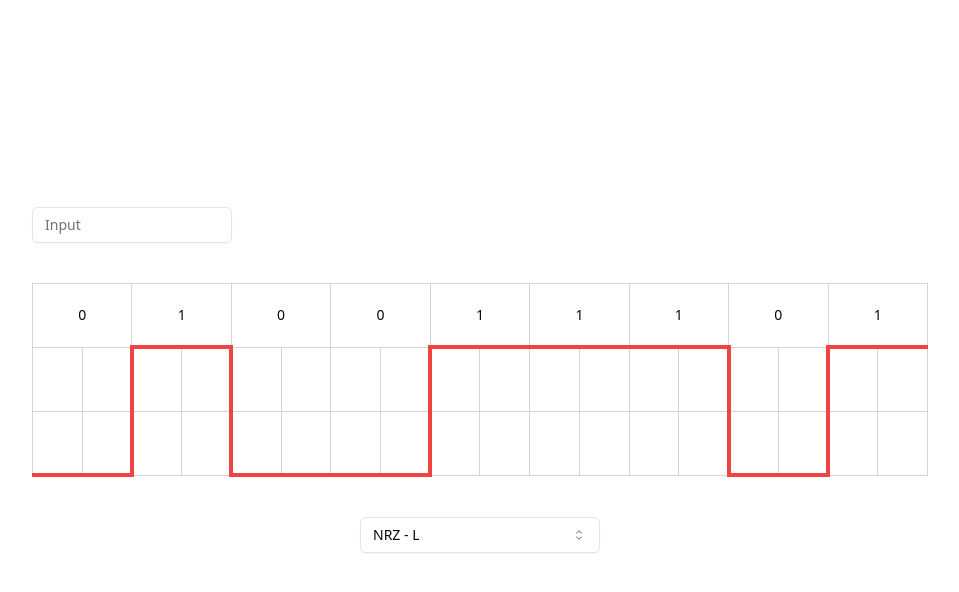
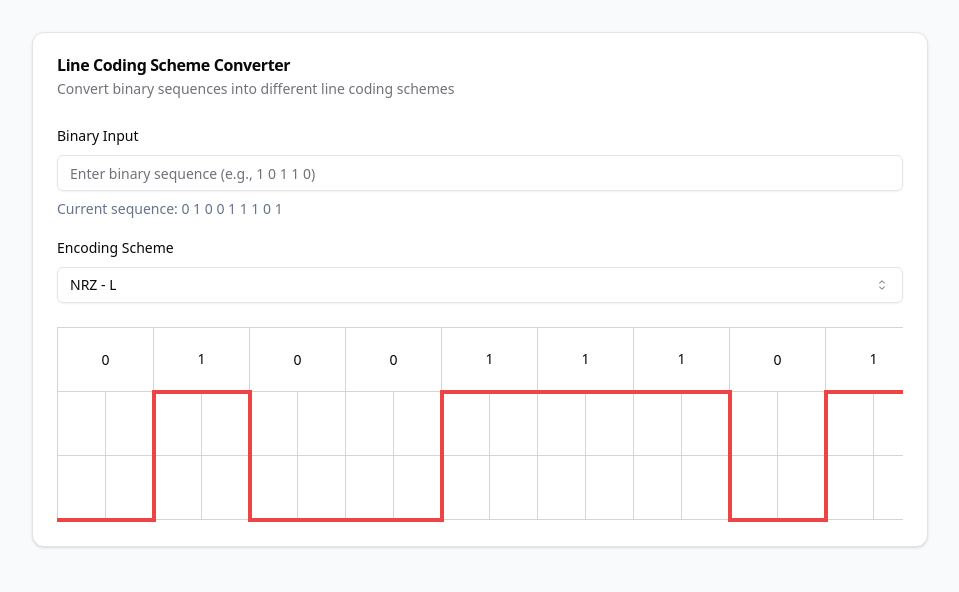
Before and after one commit to harknoel/BontilaoHarkNoelLabExer9, a React (Vite) app: page / in a window 1280 px wide. Shown: the top 592 px of the page, without its empty margins (160-1119 px from the left). Built offline with nearby package versions, Linux system fonts and the light colour scheme.

Commit message:
feat(web): improve UI/UX

```diff
--- a/src/components/Select/SelectComponent.tsx
+++ b/src/components/Select/SelectComponent.tsx
@@ -18,7 +18,7 @@ const SelectComponent = ({
 }) => {
   return (
     <Select value={selectedEncoding} onValueChange={setSelectedEncoding}>
-      <SelectTrigger className="w-[240px]">
+      <SelectTrigger>
         <SelectValue placeholder="Select an encoding technique" />
       </SelectTrigger>
       <SelectContent>
--- /dev/null
+++ b/src/components/ui/alert.tsx
@@ -0,0 +1,59 @@
+import * as React from "react"
+import { cva, type VariantProps } from "class-variance-authority"
+
+import { cn } from "@/lib/utils"
+
+const alertVariants = cva(
+  "relative w-full rounded-lg border px-4 py-3 text-sm [&>svg+div]:translate-y-[-3px] [&>svg]:absolute [&>svg]:left-4 [&>svg]:top-4 [&>svg]:text-foreground [&>svg~*]:pl-7",
+  {
+    variants: {
+      variant: {
+        default: "bg-background text-foreground",
+        destructive:
+          "border-destructive/50 text-destructive dark:border-destructive [&>svg]:text-destructive",
+      },
+    },
+    defaultVariants: {
+      variant: "default",
+    },
+  }
+)
+
+const Alert = React.forwardRef<
+  HTMLDivElement,
+  React.HTMLAttributes<HTMLDivElement> & VariantProps<typeof alertVariants>
+>(({ className, variant, ...props }, ref) => (
+  <div
+    ref={ref}
+    role="alert"
+    className={cn(alertVariants({ variant }), className)}
+    {...props}
+  />
+))
+Alert.displayName = "Alert"
+
+const AlertTitle = React.forwardRef<
+  HTMLParagraphElement,
+  React.HTMLAttributes<HTMLHeadingElement>
+>(({ className, ...props }, ref) => (
+  <h5
+    ref={ref}
+    className={cn("mb-1 font-medium leading-none tracking-tight", className)}
+    {...props}
+  />
+))
+AlertTitle.displayName = "AlertTitle"
+
+const AlertDescription = React.forwardRef<
+  HTMLParagraphElement,
+  React.HTMLAttributes<HTMLParagraphElement>
+>(({ className, ...props }, ref) => (
+  <div
+    ref={ref}
+    className={cn("text-sm [&_p]:leading-relaxed", className)}
+    {...props}
+  />
+))
+AlertDescription.displayName = "AlertDescription"
+
+export { Alert, AlertTitle, AlertDescription }
--- /dev/null
+++ b/src/components/ui/card.tsx
@@ -0,0 +1,76 @@
+import * as React from "react"
+
+import { cn } from "@/lib/utils"
+
+const Card = React.forwardRef<
+  HTMLDivElement,
+  React.HTMLAttributes<HTMLDivElement>
+>(({ className, ...props }, ref) => (
+  <div
+    ref={ref}
+    className={cn(
+      "rounded-xl border bg-card text-card-foreground shadow",
+      className
+    )}
+    {...props}
+  />
+))
+Card.displayName = "Card"
+
+const CardHeader = React.forwardRef<
+  HTMLDivElement,
+  React.HTMLAttributes<HTMLDivElement>
+>(({ className, ...props }, ref) => (
+  <div
+    ref={ref}
+    className={cn("flex flex-col space-y-1.5 p-6", className)}
+    {...props}
+  />
+))
+CardHeader.displayName = "CardHeader"
+
+const CardTitle = React.forwardRef<
+  HTMLDivElement,
+  React.HTMLAttributes<HTMLDivElement>
+>(({ className, ...props }, ref) => (
+  <div
+    ref={ref}
+    className={cn("font-semibold leading-none tracking-tight", className)}
+    {...props}
+  />
+))
+CardTitle.displayName = "CardTitle"
+
+const CardDescription = React.forwardRef<
+  HTMLDivElement,
+  React.HTMLAttributes<HTMLDivElement>
+>(({ className, ...props }, ref) => (
+  <div
+    ref={ref}
+    className={cn("text-sm text-muted-foreground", className)}
+    {...props}
+  />
+))
+CardDescription.displayName = "CardDescription"
+
+const CardContent = React.forwardRef<
+  HTMLDivElement,
+  React.HTMLAttributes<HTMLDivElement>
+>(({ className, ...props }, ref) => (
+  <div ref={ref} className={cn("p-6 pt-0", className)} {...props} />
+))
+CardContent.displayName = "CardContent"
+
+const CardFooter = React.forwardRef<
+  HTMLDivElement,
+  React.HTMLAttributes<HTMLDivElement>
+>(({ className, ...props }, ref) => (
+  <div
+    ref={ref}
+    className={cn("flex items-center p-6 pt-0", className)}
+    {...props}
+  />
+))
+CardFooter.displayName = "CardFooter"
+
+export { Card, CardHeader, CardFooter, CardTitle, CardDescription, CardContent }
--- a/src/pages/Scheme/Scheme.tsx
+++ b/src/pages/Scheme/Scheme.tsx
@@ -5,32 +5,106 @@ import { LineCoding } from "@/utils/LineCoding";
 import { SignalLevel } from "@/types/SignalLevel";
 import { Input } from "@/components/ui/input";
 import { EncodingScheme } from "@/types/EncodingScheme";
+import {
+  Card,
+  CardContent,
+  CardHeader,
+  CardTitle,
+  CardDescription,
+} from "@/components/ui/card";
+import { Alert, AlertDescription } from "@/components/ui/alert";
 
 const Scheme = () => {
-  let input = [0, 1, 0, 0, 1, 1, 1, 0, 1];
-  const [selectedEncoding, setSelectedEncoding] = useState<string>(EncodingScheme.NRZ_L);
+  const [inputString, setInputString] = useState("");
+  const [inputArray, setInputArray] = useState<number[]>([
+    0, 1, 0, 0, 1, 1, 1, 0, 1,
+  ]);
+  const [selectedEncoding, setSelectedEncoding] = useState<string>(
+    EncodingScheme.NRZ_L
+  );
   const [result, setResult] = useState<SignalLevel[]>([]);
+  const [error, setError] = useState<string>("");
 
   useEffect(() => {
-    const output = LineCoding.convert(selectedEncoding, input);
+    const output = LineCoding.convert(selectedEncoding, inputArray);
     setResult(output);
-  }, [selectedEncoding]);
+    console.log(inputArray);
+  }, [selectedEncoding, inputArray]);
+
+  const handleInputChange = (e: React.ChangeEvent<HTMLInputElement>) => {
+    const value = e.target.value;
+
+    // Only allow 0s and 1s to be typed
+    if (value && !/^[01]+$/.test(value)) {
+      setError("Please enter only binary digits (0s and 1s)");
+      return;
+    }
+
+    setInputString(value);
+    setError("");
+
+    // Allow empty input to revert to default
+    if (!value) {
+      setInputArray([0, 1, 0, 0, 1, 1, 1, 0, 1]);
+      return;
+    }
+
+    // Convert string to array of numbers
+    const numbers = Array.from(value).map((digit) => parseInt(digit));
+    setInputArray(numbers);
+  };
 
   return (
-    <div className="h-screen w-screen flex flex-col justify-center items-center">
-      <div className="max-w-4xl">
-        <Input type="email" placeholder="Input" className="w-[200px] mb-10"/>
-        <TableComponent
-          scheme={selectedEncoding}
-          input={input}
-          result={result}
-        ></TableComponent>
-      </div>
-      <div className="m-10">
-        <SelectComponent
-          selectedEncoding={selectedEncoding}
-          setSelectedEncoding={setSelectedEncoding}
-        ></SelectComponent>
+    <div className="min-h-screen bg-slate-50 p-4 md:p-8">
+      <div className="max-w-4xl mx-auto space-y-6">
+        <Card>
+          <CardHeader>
+            <CardTitle>Line Coding Scheme Converter</CardTitle>
+            <CardDescription>
+              Convert binary sequences into different line coding schemes
+            </CardDescription>
+          </CardHeader>
+          <CardContent className="space-y-6">
+            <div className="space-y-4">
+              <div className="space-y-2">
+                <label htmlFor="binary-input" className="text-sm font-medium">
+                  Binary Input
+                </label>
+                <Input
+                  id="binary-input"
+                  placeholder="Enter binary sequence (e.g., 1 0 1 1 0)"
+                  value={inputString}
+                  onChange={handleInputChange}
+                  className={error ? "border-red-500" : ""}
+                />
+                <p className="text-sm text-slate-500">
+                  Current sequence: {inputArray.join(" ")}
+                </p>
+                {error && (
+                  <Alert variant="destructive">
+                    <AlertDescription>{error}</AlertDescription>
+                  </Alert>
+                )}
+              </div>
+
+              <div className="space-y-2">
+                <label className="text-sm font-medium">Encoding Scheme</label>
+                <SelectComponent
+                  selectedEncoding={selectedEncoding}
+                  setSelectedEncoding={setSelectedEncoding}
+                />
+              </div>
+            </div>
+
+            <div className="mt-6">
+              <TableComponent
+                scheme={selectedEncoding}
+                input={inputArray}
+                result={result}
+              />
+            </div>
+          </CardContent>
+        </Card>
       </div>
     </div>
   );
```
